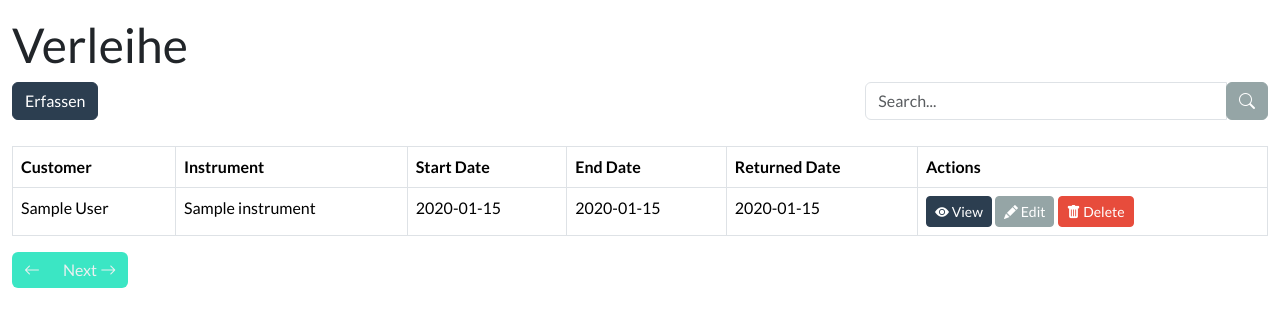
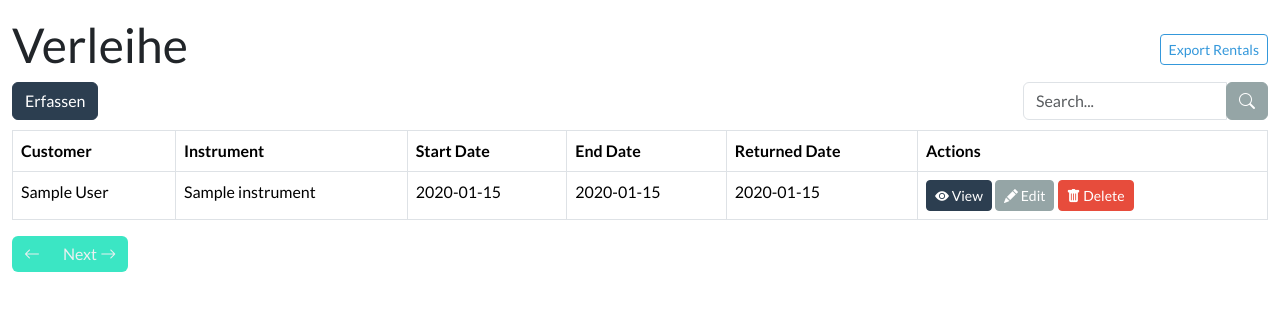
Before and after one commit to peacemaker360/rental, a Flask app: page /rentals in a window 1280 px wide. Shown: the part 72-399 px from the top of the page. Run offline with Flask 3, Linux system fonts and the light colour scheme; a user stored in the database is signed in; tables that the repository leaves empty hold one stand-in row (values such as "Sample post"); parts of the project's set-up code (start-up, migrations or seed data) failed here and were passed over; some libraries are stand-ins or nearby versions.

Commit message:
Add bulk export functionality for instruments and rentals; update user roles and templates for export permissions

```diff
--- a/app/__init__.py
+++ b/app/__init__.py
@@ -64,7 +64,7 @@ def create_app():
     login.login_message_category = 'info'
     with app.app_context():
         # Import parts of our application
-        from . import models, routes, auth, api, bulkImport, errors  # NOQA: F401
+        from . import models, routes, auth, api, bulkImport, bulkExport, errors  # NOQA: F401
 
         # Create database tables if they don't exist
         db.create_all()
--- a/app/auth.py
+++ b/app/auth.py
@@ -185,8 +185,10 @@ def edit_user(id):
             user.is_active = 0
         if form.admin.data:
             user.role = 0
+        elif form.exporter.data:
+            user.role = 5
         else:
-            user.role = 1
+            user.role = 10
         db.session.commit()
         flash(f"User '{user.username}' updated!", 'success')
         return redirect(url_for('select_user'))
@@ -195,6 +197,7 @@ def edit_user(id):
     form.email.data = user.email
     form.enabled.data = user.is_active
     form.admin.data = True if user.role == 0 else False
+    form.exporter.data = True if user.role <= 5 else False
 
     return render_template('user.html', title='User update', form=form)
 
--- a/app/forms.py
+++ b/app/forms.py
@@ -67,6 +67,7 @@ class UserConfigForm(FlaskForm):
     email = StringField('Email', validators=[Optional(), Email()])
     enabled = BooleanField('Account enabled', default=False)
     admin = BooleanField('Is admin', default=False)
+    exporter = BooleanField('Can export data', default=False)
     submit = SubmitField('Update')
 
 #################################
--- a/app/templates/base.html
+++ b/app/templates/base.html
@@ -58,12 +58,20 @@
                                 aria-expanded="false">Mehr</a>
                             <ul class="dropdown-menu">
                                 <li><a class="dropdown-item" href="{{ url_for('rentals_history') }}">History</a></li>
-                                {% if current_user.role == 0 %}
+                                {% if current_user.role <= 5 %} <li>
+                                    <hr class="dropdown-divider">
+                        </li>
                         <li><a class="dropdown-item" href="{{ url_for('import_users') }}">
-                                        Import members from hitobito
+                                <i class="bi bi-file-arrow-up"></i> Import members
                             </a></li>
                         <li><a class="dropdown-item" href="{{ url_for('import_instruments') }}">
-                                        Import instruments
+                                <i class="bi bi-file-arrow-up"></i> Import instruments
+                            </a></li>
+                        <li><a class="dropdown-item" href="{{ url_for('export_rentals') }}">
+                                <i class="bi bi-download"></i> Export rentals
+                            </a></li>
+                        <li><a class="dropdown-item" href="{{ url_for('export_instruments') }}">
+                                <i class="bi bi-download"></i> Export instruments
                             </a></li>
                         {% endif %}
                     </ul>
--- a/app/templates/rentals.html
+++ b/app/templates/rentals.html
@@ -5,16 +5,22 @@
 
 {% block app_content %}
 
-<div class="row">
+<div class="row align-items-center">
     <div class="col-md-6">
         <h1>{{ title }}</h1>
     </div>
+    {% if current_user.role <= 5 %} <div class="col-md-6 d-flex justify-content-end align-items-end">
+        <a href="{{ url_for('export_rentals') }}" class="btn btn-sm btn-outline-info">
+            Export Rentals
+        </a>
 </div>
-<div class="row">
-    <div class="col-md-8">
-        <a href="{{ url_for('new_rental') }}" class="btn btn-primary mb-3">Erfassen</a>
+{% endif %}
+</div>
+<div class="row align-items-center">
+    <div class="col-md-1">
+        <a href="{{ url_for('new_rental') }}" class="btn btn-primary">Erfassen</a>
     </div>
-    <div class="col-md-4 text-right">
+    <div class="col-md-11 d-flex justify-content-end align-items-end">
         <form class="form-inline float-right" method="GET" action="{{ url_for('rentals') }}">
             <div class="input-group">
                 <input type="text" class="form-control" name="search" placeholder="Search..." value="{{ search }}">
@@ -61,7 +67,7 @@
     </tbody>
 </table>
 <div class="row py-3">
-    <div class="col-12">
+    <div class="col-6">
         {{ paginate.render_paginate(prev_url, next_url) }}
     </div>
 </div>
```
Also changed, not shown: app/bulkExport.py (added, +67 -0 lines), app/templates/customers.html (+4 -4 lines), app/templates/instruments.html (+12 -6 lines). Lines whose indentation alone changed are shown as unchanged.
